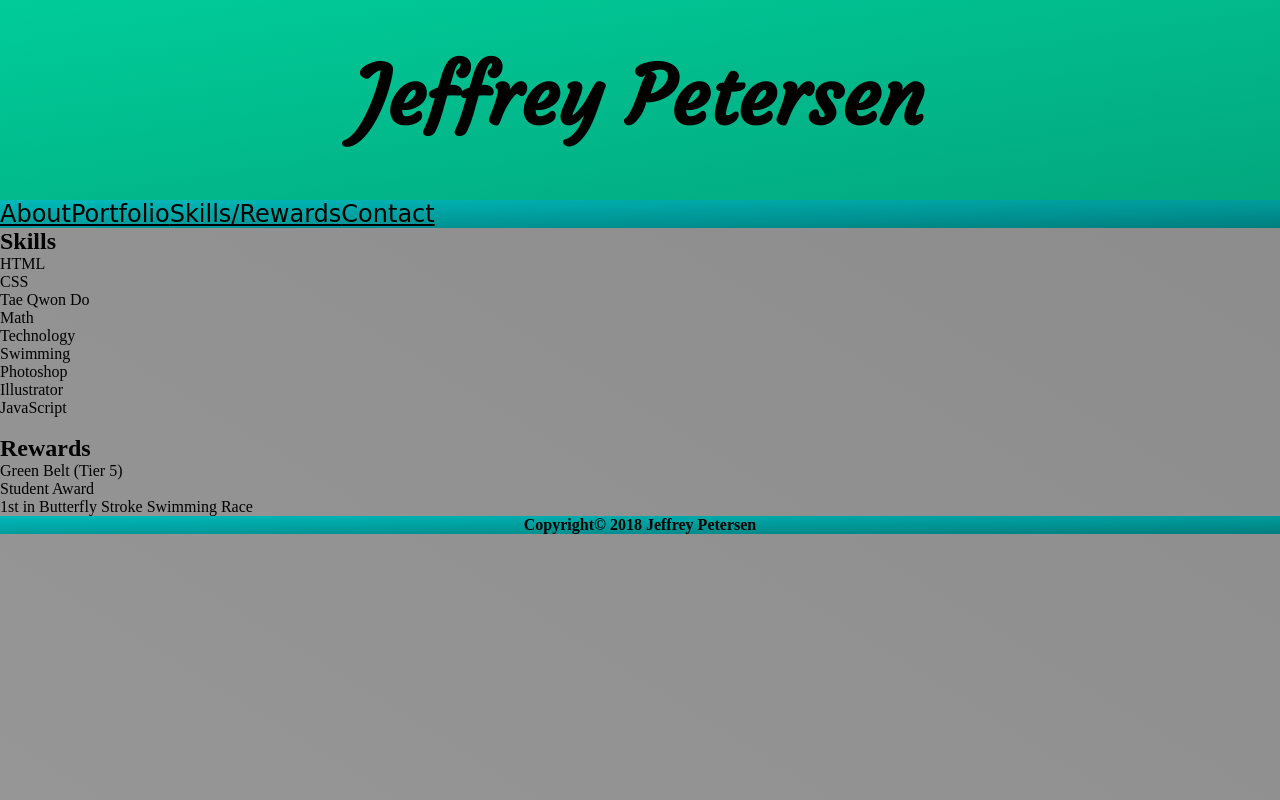
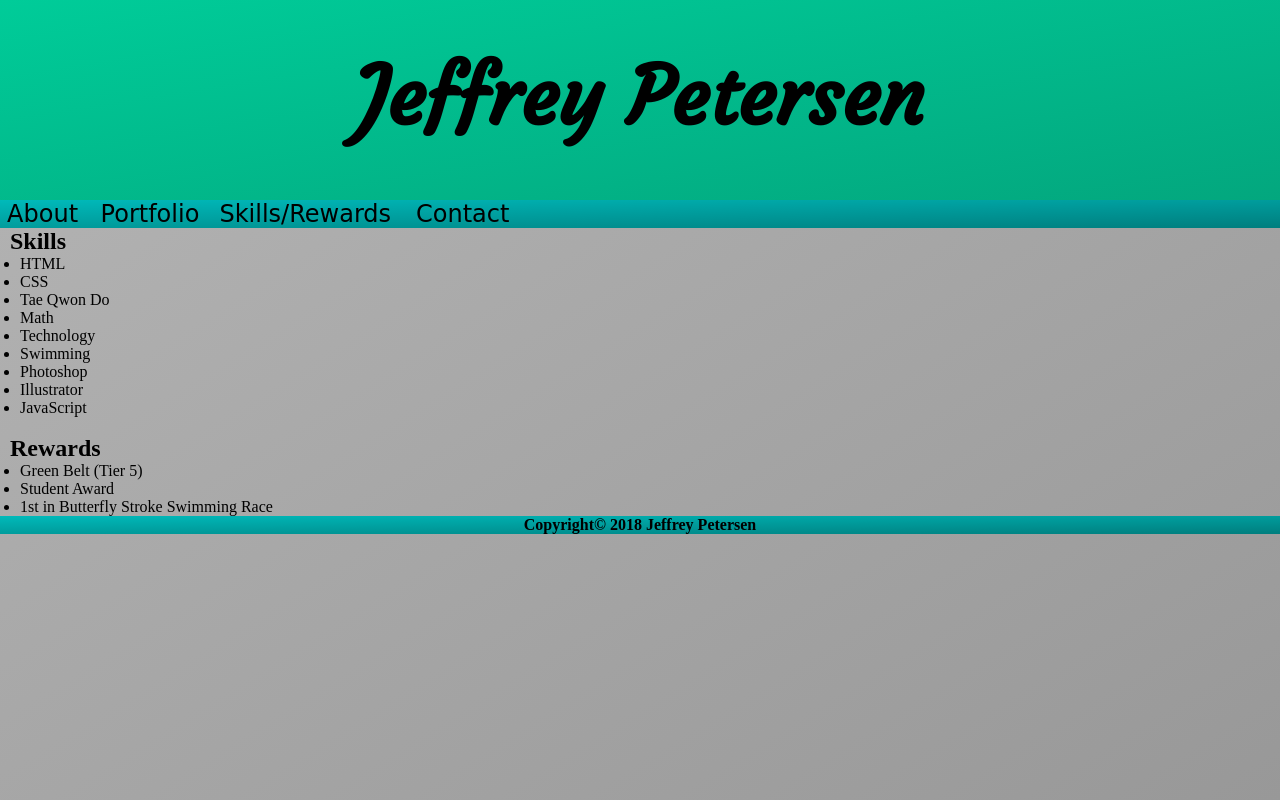
Before and after one commit to Jeffreyspetersen/A2_Web_Dev_2017-18, a plain HTML site: page Portfolio/skrw.html in a window 1280 px wide. Drawn offline with Linux system fonts and the light colour scheme; a web font is replaced by a local one.

Commit message:
Portfolio Edit6

```diff
--- a/Portfolio/Porfolio-Style.css
+++ b/Portfolio/Porfolio-Style.css
@@ -1,5 +1,5 @@
 /* CSS Reset */
-html, body, #container, header, nav, div, #content, footer, h1, h2, h3, h4, h5, h6, ul, li{
+html, body, #container, header, nav, div, #content, footer, h1, h2, h3, h4, h5, h6, ul, li, a{
     padding: 0;
     margin:0;
 }
@@ -27,13 +27,28 @@
 
 nav ul li{
     list-style-type: none;
-    float: left;
-    justify-content: space-around
+    float:left;
 }
 
 nav ul li a{
     display:block;
     text-decoration: none;
+}
+
+nav ul li a#about{
+    margin-left:10%;
+}
+
+nav ul li a#portfolio{
+    margin-left:30%;
+}
+
+nav ul li a#skills{
+    margin-left:29%;
+}
+
+nav ul li a#contact{
+    margin-left:80%;
 }
 
 img{
@@ -50,7 +65,7 @@
 }
 
 body{
-    background: linear-gradient(to bottom left, #8b8b8b, #969696)
+    background: linear-gradient(to top left, #989898, #b5b5b5)
 }
 
 a{
@@ -60,8 +75,19 @@
 div#P-imgs{
     display:flex;
     flex-direction: row;
-    flex-wrap:wrap;
-    justify-content: space-between;
+    margin-bottom: 10px;
+}
+
+div#column1 img{
+    margin-top:10px;
+}
+
+div#column2 img{
+    margin-top:10px;;
+}
+
+div#column3 img{
+    margin-top:10px;
 }
 
 div#About-Layout{
@@ -103,3 +129,22 @@
     text-align: center;
     background: linear-gradient(to bottom right, #00baba, #007e7e);
 }
+
+div#form{
+    display: flex;
+    flex-direction: column;
+    justify-content: space-around;
+    width:300px;
+}
+
+div#lists{
+    margin-left:10px;
+}
+
+div#lists ul{
+    margin-left: 10px;
+}
+
+div#relatable{
+
+}
--- a/Portfolio/skrw.html
+++ b/Portfolio/skrw.html
@@ -6,33 +6,39 @@
         <link href="Porfolio-Style.css" rel="stylesheet" >
     </head>
     <body>
+        <div id="container">
             <header>
                 <h1>Jeffrey Petersen</h1>
             </header>
         <nav>
-        <a href="/index.html">About</a>
-        <a href="/portfolio.html">Portfolio</a>
-        <a href="/skrw.html">Skills/Rewards</a>
-        <a href="/contact.html">Contact</a>
+            <ul>
+                <li><a href="/index.html" id="about">About</a></li>
+                <li><a href="/portfolio.html" id="portfolio">Portfolio</a></li>
+                <li><a href="/skrw.html" id="skills">Skills/Rewards</a></li>
+                <li><a href="/contact.html" id="contact">Contact</a></li>
+            </ul>
         </nav>
+            <div id="lists">
                 <h2>Skills</h2>
-        <ul>
-            <li>HTML</li>
-            <li>CSS</li>
-            <li>Tae Qwon Do</li>
-            <li>Math</li>
-            <li>Technology</li>
-            <li>Swimming</li>
-            <li>Photoshop</li>
-            <li>Illustrator</li>
-            <li>JavaScript</li>
+                    <ul id="skills">
+                        <li id="html">HTML</li>
+                        <li id="css">CSS</li>
+                        <li id="tae">Tae Qwon Do</li>
+                        <li id="math">Math</li>
+                        <li id="tech">Technology</li>
+                        <li id="swim">Swimming</li>
+                        <li id="ps">Photoshop</li>
+                        <li id="as">Illustrator</li>
+                        <li id="js">JavaScript</li>
                     </ul><br>
                 <h2>Rewards</h2>
-        <ul>
-        <li>Green Belt (Tier 5)</li>
-        <li>Student Award</li>
-        <li>1st in Butterfly Stroke Swimming Race</li>
+                    <ul id="rewards">
+                        <li id="gb">Green Belt (Tier 5)</li>
+                        <li id="sa">Student Award</li>
+                        <li id="bssr">1st in Butterfly Stroke Swimming Race</li>
                     </ul>
+            </div>
+        </div>
     </body>
         <footer>
             <h4>Copyright&copy; 2018 Jeffrey Petersen</h4>
```
Also changed, not shown: Portfolio/contact.html (+8 -4 lines), Portfolio/index.html (+4 -4 lines), Portfolio/portfolio.html (+14 -10 lines). Lines whose indentation alone changed are shown as unchanged.
